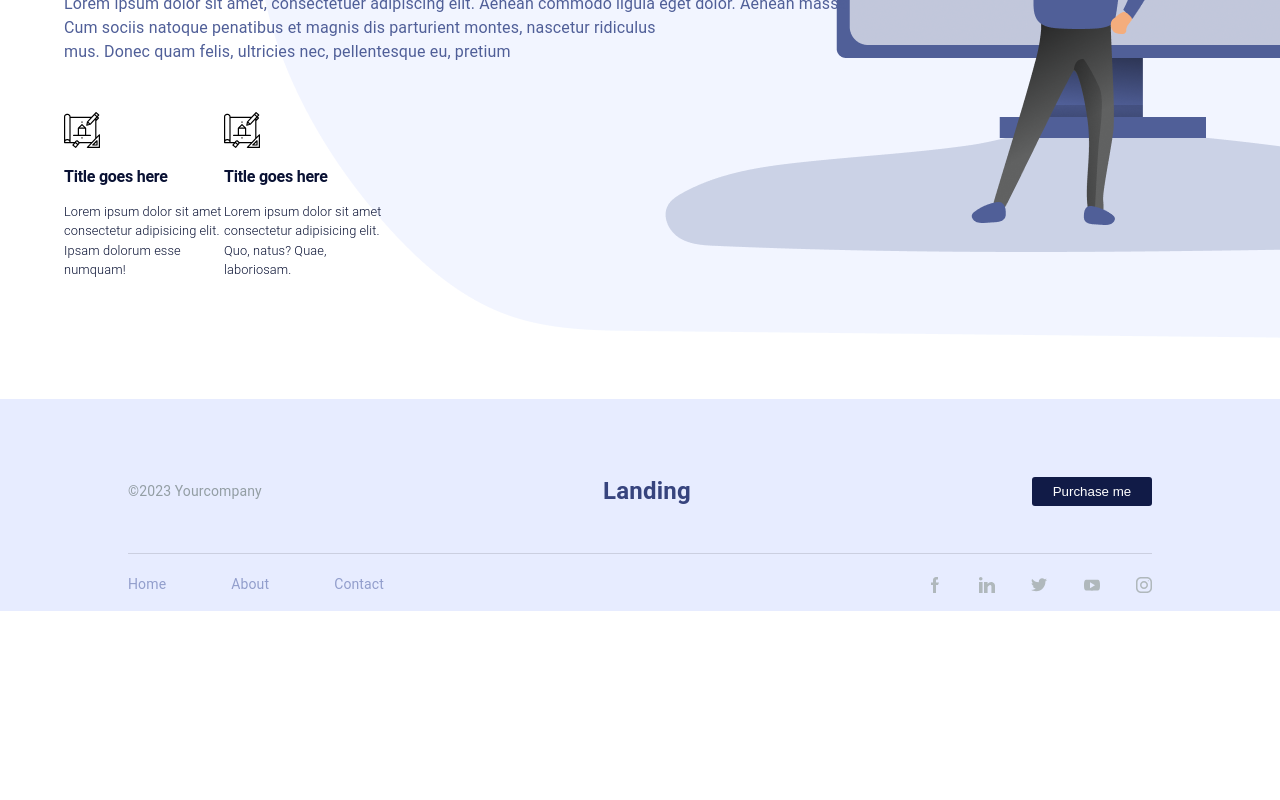
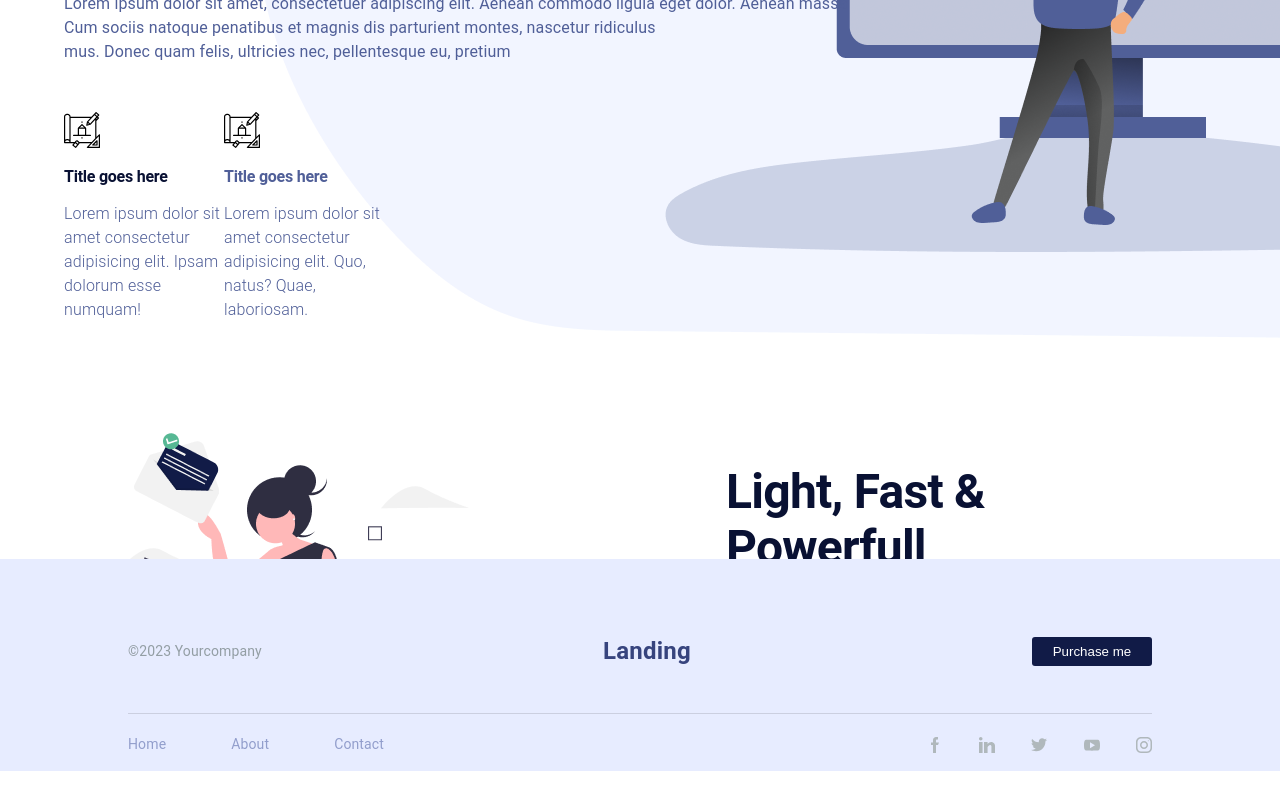
Before and after one commit to SINAZZzz/landing, a React (Vite) app: page / in a window 1280 px wide. Shown: the part 773-1573 px from the top of the page. Before the commit the page ends 1384 px from the top, so only its background shows below. Built offline with nearby package versions, Linux system fonts and the light colour scheme.

Commit message:
part3 Body image and text added

```diff
--- a/src/components/body/Body.tsx
+++ b/src/components/body/Body.tsx
@@ -1,11 +1,12 @@
 import { Box, Typography, Grid } from "@mui/material";
 import Button from "../Button";
 import Icon from "../../assets/Icon.svg";
+import designer from '../../assets/images/designer_3.png'
 
 export default function Body() {
   return (
     <Box
-      height="140vh"
+      height="160vh"
       display="flex"
       flexDirection="column"
       alignItems="start"
@@ -66,14 +67,39 @@ export default function Body() {
         <Grid container sx={{ width:"40vh", height:"40vh"}}>
             <Grid item md={6} xs={8}><img src={Icon}/>
                 <Typography  variant="h1" fontSize="1rem" fontWeight="bold" color="#091133" my="1rem">Title goes here</Typography>
-                <Typography fontSize="0.8rem" fontWeight="light" color="#091133" my="1rem">Lorem ipsum dolor sit amet consectetur adipisicing elit. Ipsam dolorum esse numquam!</Typography>
+                <Typography fontSize="1rem" fontWeight="light" color="#505F98" my="1rem">Lorem ipsum dolor sit amet consectetur adipisicing elit. Ipsam dolorum esse numquam!</Typography>
             </Grid>
             <Grid item md={6} xs={8}><img src={Icon}/>
-                <Typography variant="h1" fontSize="1rem" fontWeight="bold" color="#091133" my="1rem">Title goes here</Typography>
-                <Typography fontSize="0.8rem" fontWeight="light" color="#091133" my="1rem">Lorem ipsum dolor sit amet consectetur adipisicing elit. Quo, natus? Quae, laboriosam.</Typography>
+                <Typography variant="h1" fontSize="1rem" fontWeight="bold" color="#505F98" my="1rem">Title goes here</Typography>
+                <Typography fontSize="1rem" fontWeight="light" color="#505F98" my="1rem">Lorem ipsum dolor sit amet consectetur adipisicing elit. Quo, natus? Quae, laboriosam.</Typography>
             </Grid>
         </Grid>
       </Box>
+
+      <Box
+      display="flex"
+      justifyContent="space-between"
+      height="20vh"
+      gap="150px"
+      >
+      <Box>
+        <img src={designer} />
+      </Box>
+      <Box>
+        <Box p={2}>
+          <Box p={2}>
+            <Typography variant="h1" fontSize="3rem" fontWeight="bold" color="#091133" mr="1rem" > Light, Fast & Powerfull </Typography>
+            <Typography
+            fontSize="1rem" fontWeight="light" color="#505F98" my="1rem" mb="2rem">
+             Lorem, ipsum dolor sit amet consectetur adipisicing elit. <br/>Qui dolor corrupti est cumque ducimus animi
+            <br/>praesentium itaque amet minus nisi delectus obcaecati<br/><br/> explicabo officia, illumneque dicta aperiam iusto sint?<br/>
+            Lorem ipsum dolor sit amet consectetur adipisicing
+            </Typography>
+          </Box>
+        </Box>
+      </Box>
     </Box>
+
+  </Box>
   );
 }
```
Also changed, not shown: src/assets/images/designer_3.png (added).
